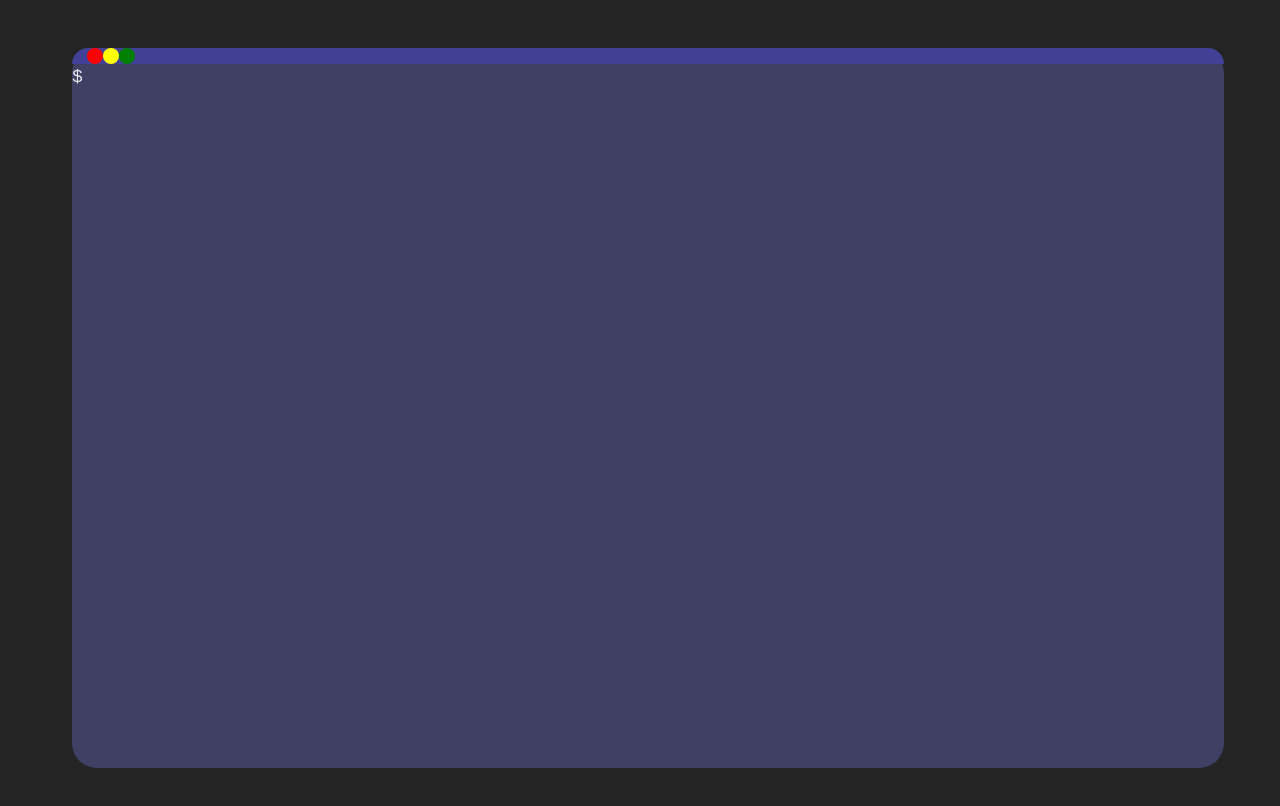
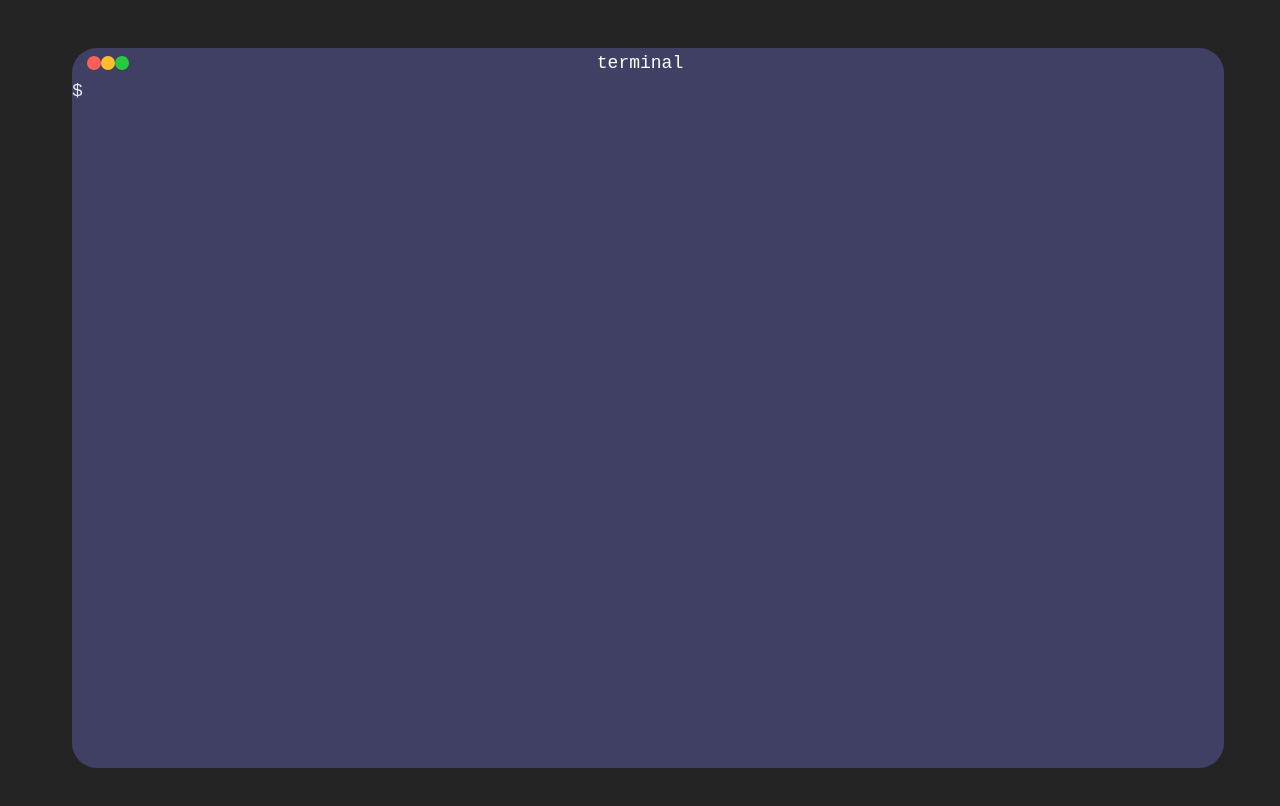
Before and after one commit to MarcinCiecwierz/portfolio, a React (Vite) app: page / in a window 1280 px wide. Shown: the top 806 px of the page. Built offline with nearby package versions, Linux system fonts and the light colour scheme.

Commit message:
adjustments, title add

```diff
--- a/src/App.tsx
+++ b/src/App.tsx
@@ -4,6 +4,7 @@ import Typewriter from "./components/Typewriter";
 const App = () => {
   const [input, setInput] = useState("");
   const [history, setHistory] = useState([]);
+  const [terminalTitle, setTerminalTitle] = useState("terminal");
 
   const handleKeyDown = (e) => {
     if (e.key === "Enter") {
@@ -20,12 +21,15 @@ const App = () => {
   const runCommand = (cmd) => {
     switch (cmd) {
       case "help":
-        return "this is help";
+        setTerminalTitle("help");
+        return "help menu:\n" + "1 - one help\n" + "2 - two help\n";
 
       case "hi":
+        setTerminalTitle("hi");
         return "Hello"!;
 
       default:
+        setTerminalTitle("terminal");
         return `Command not found: ${cmd}`;
     }
   };
@@ -40,7 +44,6 @@ const App = () => {
         width: "100vw",
         fontFamily: "monospace",
         fontSize: 18,
-        overflowY: "auto",
       }}
     >
       <div
@@ -49,42 +52,57 @@ const App = () => {
           width: "90%",
           height: "90%",
           borderRadius: "25px",
+          overflowY: "auto",
         }}
       >
         {/* top bar */}
+        <div style={{ display: "flex", alignItems: "center", gap: "8px" }}>
           <div
             style={{
-            backgroundColor: "rgb(64, 64, 150)",
               borderTopLeftRadius: "25px",
               borderTopRightRadius: "25px",
-            paddingLeft: 15,
               display: "flex",
+              alignItems: "center",
+              justifyContent: "space-between",
+              padding: "8px 15px",
             }}
           >
             <div
               style={{
-              backgroundColor: "red",
+                backgroundColor: "#ff5f57",
                 borderRadius: "50px",
-              width: "16px",
-              height: "16px",
+                width: "14px",
+                height: "14px",
               }}
             ></div>
             <div
               style={{
-              backgroundColor: "yellow",
+                backgroundColor: "#ffbd2e",
                 borderRadius: "50px",
-              width: "16px",
-              height: "16px",
+                width: "14px",
+                height: "14px",
               }}
             ></div>
             <div
               style={{
-              backgroundColor: "green",
+                backgroundColor: "#28c840",
                 borderRadius: "50px",
-              width: "16px",
-              height: "16px",
+                width: "14px",
+                height: "14px",
               }}
             ></div>
+          </div>
+          <div
+            style={{
+              position: "absolute",
+              left: "50%",
+              transform: "translateX(-50%)",
+              color: "white",
+              pointerEvents: "none",
+            }}
+          >
+            {terminalTitle}
+          </div>
         </div>
 
         {/* text */}
--- a/src/components/Typewriter.tsx
+++ b/src/components/Typewriter.tsx
@@ -15,7 +15,7 @@ const Typewriter = ({ text }) => {
     return () => clearInterval(interval);
   }, [text]);
 
-  return <div>{visibleText}</div>;
+  return <pre>{visibleText}</pre>;
 };
 
 export default Typewriter;
```
Lines whose indentation alone changed are shown as unchanged.
